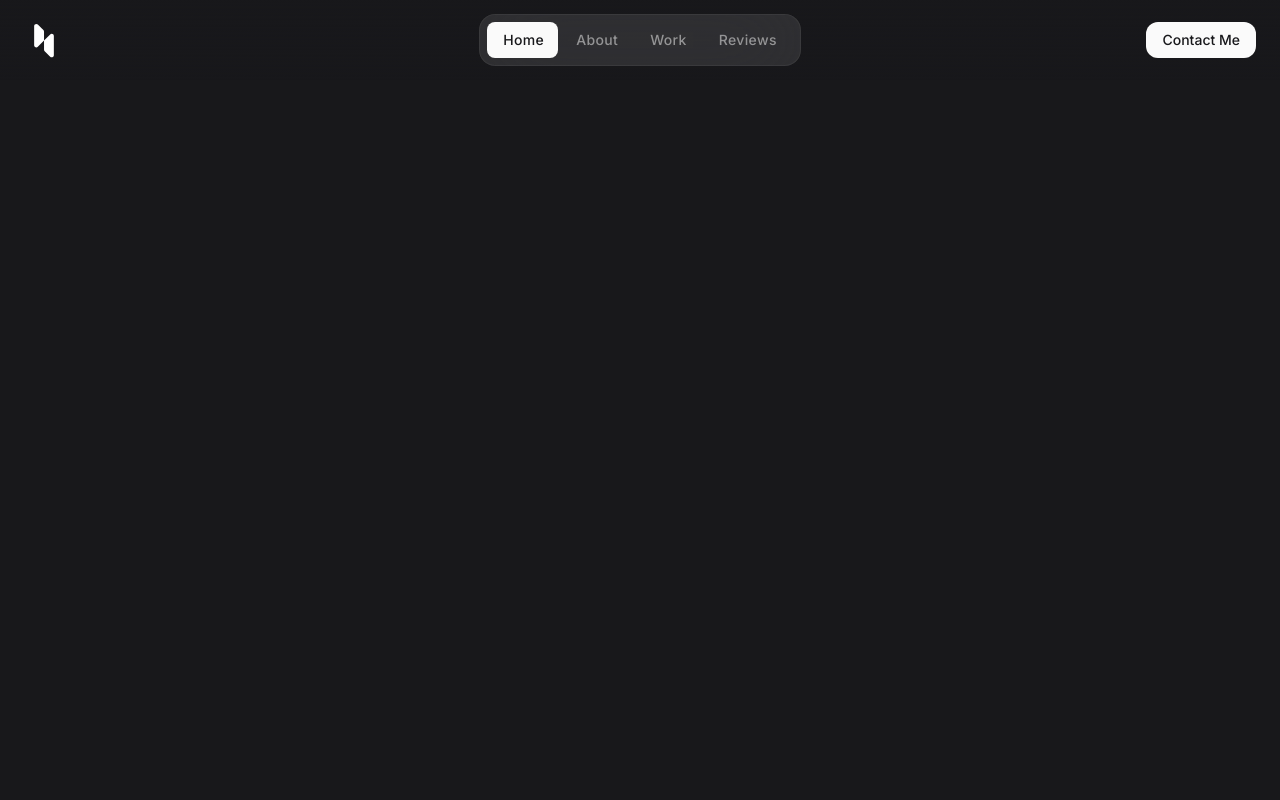
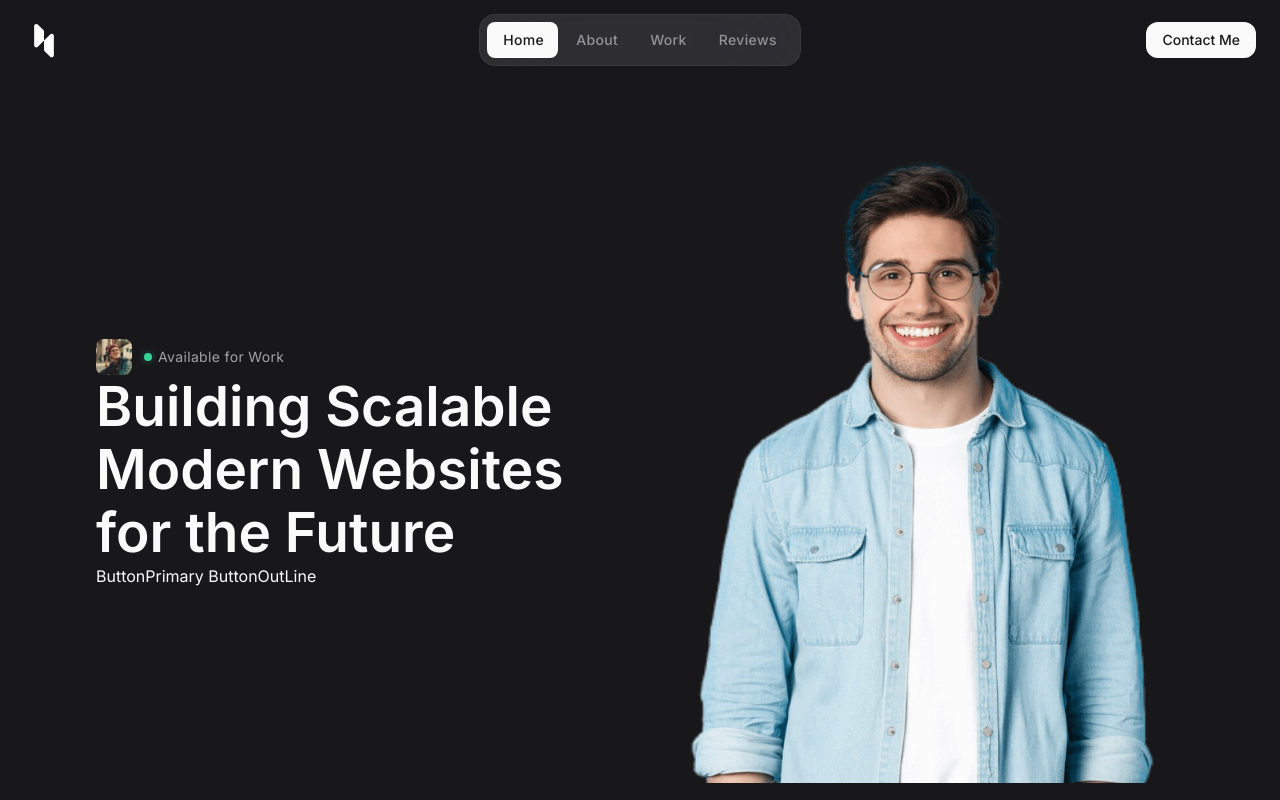
Before and after one commit to deekshithm0/Portfolio, a React (Vite) app: page / in a window 1280 px wide. Built offline with nearby package versions, Linux system fonts and the light colour scheme; a web font is replaced by a local one.

Commit message:
hero added

```diff
--- a/src/components/Hero.jsx
+++ b/src/components/Hero.jsx
@@ -2,11 +2,39 @@
 
 const Hero = () => {
   return (
-    <section id='home' className=''>
-        <div className=''>
+    <section id='home' className='pt-28 lg:pt-36'>
+        <div className='container items-center lg:grid lg:grid-cols-2 lg:gap-10'>
 
             <div>
+              <div className='flex items-center gap-3'>
+                <figure className='img-box w-9 h-9 rounded-lg'>
+                  <img src="/images/avatar-1.jpg" width={40} height={40} alt="" className='img-cover' />
+                </figure>
 
+                 <div className='flex items-center gap-1.5 text-zinc-400 text-sm tracking-wide'>
+                  <span className='relative w-2 h-2 rounded-full bg-emerald-400'>
+                    <span className='absolute inset-0 rounded-full bg-emerald-400 animate-ping'></span>
+                  </span>
+
+                  Available for Work
+                 </div>
+              </div>
+
+              <h2 className="headline-1">
+                Building Scalable Modern Websites for the Future
+              </h2>
+
+              <div className="">
+                ButtonPrimary
+
+                ButtonOutLine
+              </div>
+            </div>
+
+            <div className="">
+              <figure className="">
+                <img src="/images/hero-banner.png" width={656} height={600} alt="" className="w-full" />
+              </figure>
             </div>
 
         </div>
--- a/src/index.css
+++ b/src/index.css
@@ -44,3 +44,18 @@
     @apply w-[1em] h-[1em] overflow-hidden;
     font-variation-settings: "FULL" 0, "wght" 400, "GRAD" 0, "opsz" 24;
 }
+
+.container{
+  @apply px-4 mx-auto lg:px-8 xl:max-w-6xl
+}
+.img-box{
+ @apply bg-zinc-700 overflow-hidden
+}
+.img-cover{
+  @apply w-full h-full object-cover
+}
+
+
+.headline-1{
+  @apply text-5xl leading-tight font-semibold lg:text-[55px] lg:leading-[1.15]
+}
```
